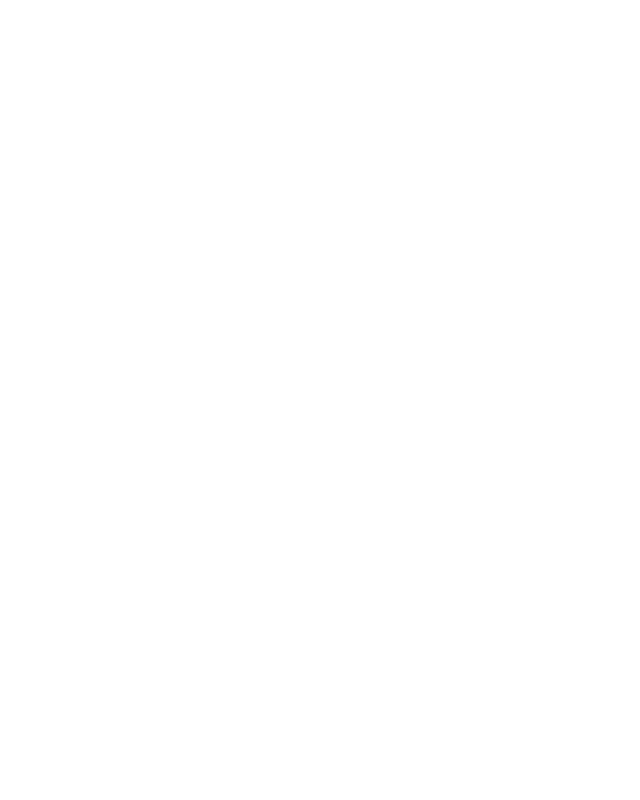
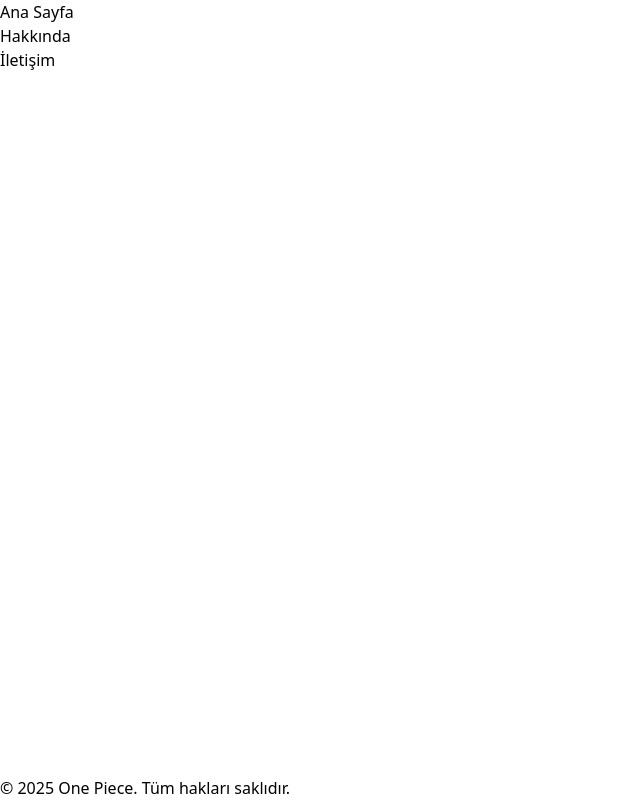
Before and after one commit to poyrazavsever/one-piece, a SvelteKit app: page / in a window 1280 px wide. Shown: the whole page, without its empty margins (0-640 px from the left). Built offline with nearby package versions, Linux system fonts and the light colour scheme.

Commit message:
feat: add Navbar and Footer components to layout

```diff
--- /dev/null
+++ b/src/components/Footer.svelte
@@ -0,0 +1,3 @@
+<footer class="footer">
+  © 2025 One Piece. Tüm hakları saklıdır.
+</footer>
--- /dev/null
+++ b/src/components/Navbar.svelte
@@ -0,0 +1,7 @@
+<nav class="navbar">
+  <ul>
+    <li><a href="/">Ana Sayfa</a></li>
+    <li><a href="/hakkinda">Hakkında</a></li>
+    <li><a href="/iletisim">İletişim</a></li>
+  </ul>
+</nav>
--- a/src/routes/+layout.svelte
+++ b/src/routes/+layout.svelte
@@ -1,6 +1,8 @@
 <script lang="ts">
 	import '../app.css';
 	import favicon from '$lib/assets/favicon.svg';
+	import Navbar from '../components/Navbar.svelte';
+	import Footer from '../components/Footer.svelte';
 
 	let { children } = $props();
 </script>
@@ -9,4 +11,12 @@
 	<link rel="icon" href={favicon} />
 </svelte:head>
 
-{@render children?.()}
+<div class="flex flex-col min-h-screen">
+	<Navbar />
+
+	<main class="flex-grow">
+		{@render children?.()}
+	</main>
+
+	<Footer />
+</div>
```
